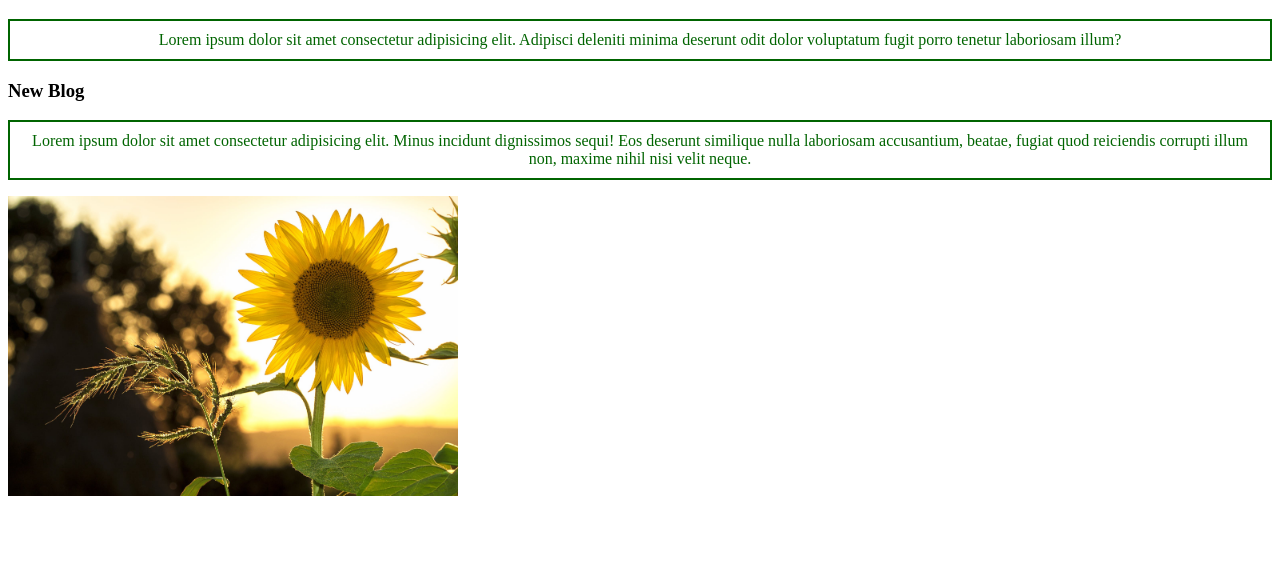
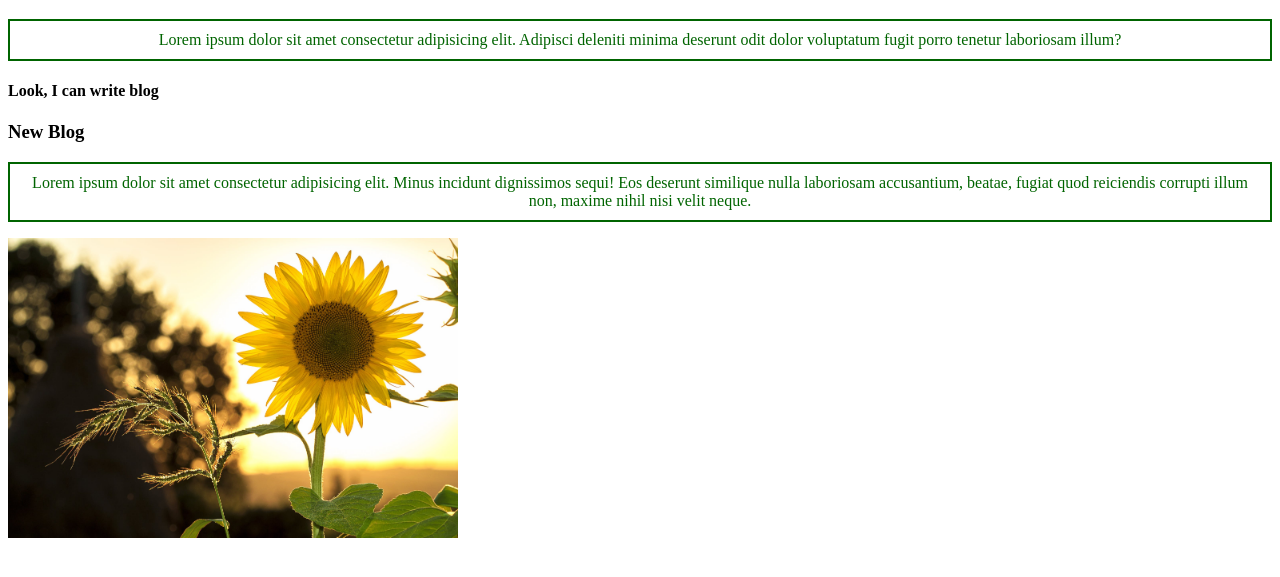
Before and after one commit to robiulXhasan/first-wesite, a plain HTML site: page index.html in a window 1280 px wide. Shown: the part 85-662 px from the top of the page. Drawn offline with Linux system fonts and the light colour scheme.

Commit message:
header added

```diff
--- a/index.html
+++ b/index.html
@@ -34,6 +34,7 @@
     <p>Lorem ipsum dolor sit amet consectetur adipisicing elit. Adipisci deleniti minima deserunt odit dolor voluptatum
         fugit porro tenetur laboriosam illum?</p>
     <div>
+        <h4>Look, I can write blog</h4>
         <h3>New Blog</h3>
         <p>
             Lorem ipsum dolor sit amet consectetur adipisicing elit. Minus incidunt dignissimos sequi! Eos deserunt
```
